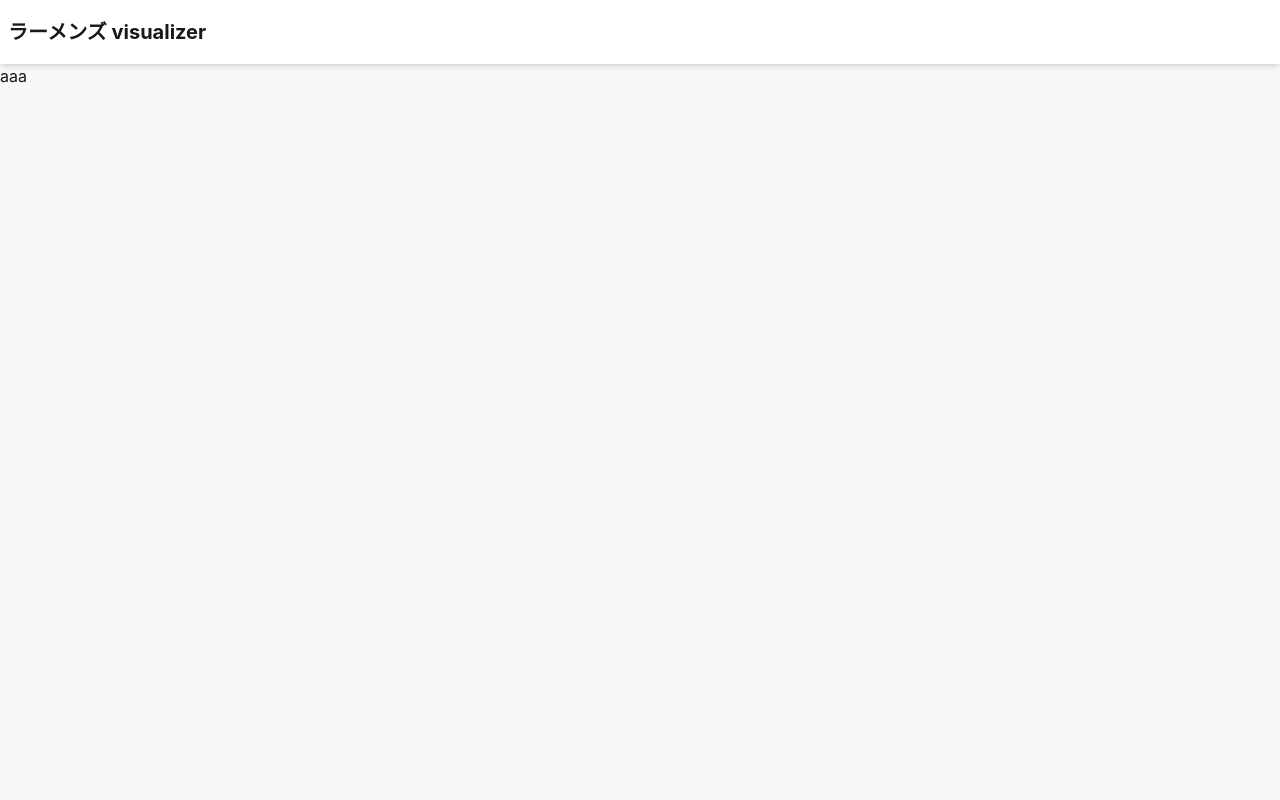
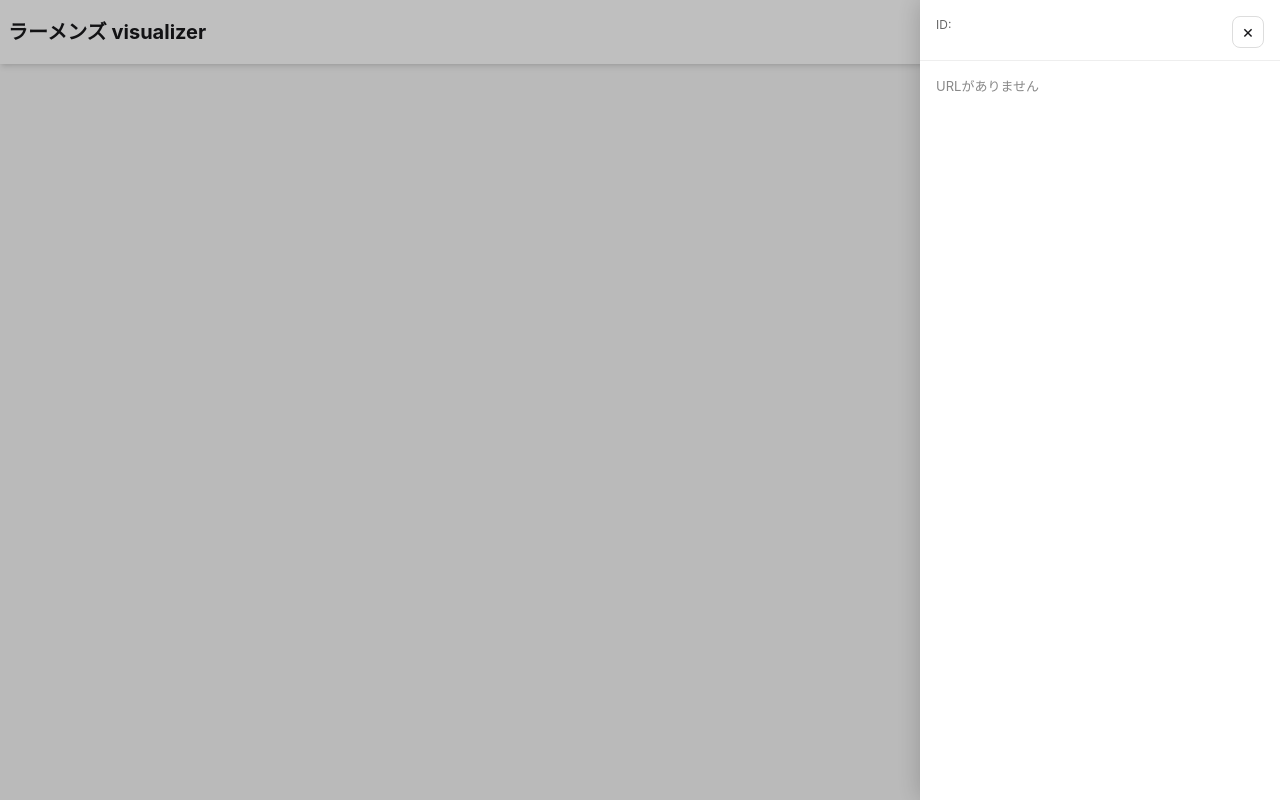
Before and after one commit to vdslab/theme2025-fruits, a React (Vite) app: page / in a window 1280 px wide. Built offline with nearby package versions, Linux system fonts and the light colour scheme.

Commit message:
詳細画面らしきものはでる

```diff
--- a/src/components/Main.jsx
+++ b/src/components/Main.jsx
@@ -1,3 +1,5 @@
+import DetailContent from "./detail/DetailContent";
+
 import { useEffect, useMemo, useState } from "react";
 import { csvParse } from "d3-dsv";
 
@@ -58,10 +60,15 @@ export default function Main() {
     }, [contMetaData]);
 
     useEffect(() => {
-        if (contMetaData.length > 0) {
+        if (contMetaData.length > 0 && selectedContId == null) {
             setSelectedContId(contMetaData[0].contId);
         }
-    }, [contMetaData]);
+    }, [contMetaData, selectedContId]);
 
-    return <p>aaa</p>;
+    return (
+        <DetailContent
+            contId={selectedContId}
+            onClose={() => setSelectedContId(null)}
+        />
+    );
 }
--- a/src/components/detail/DetailContent.jsx
+++ b/src/components/detail/DetailContent.jsx
@@ -1,3 +1,176 @@
-export default function DetailContent() {
-    return <div>a</div>;
+function toYouTubeEmbedUrl(url) {
+    if (!url) return null;
+
+    try {
+        const u = new URL(url);
+
+        // youtu.be/<id>
+        if (u.hostname === "youtu.be") {
+            const id = u.pathname.replace("/", "");
+            return id ? `https://www.youtube.com/embed/${id}` : null;
+        }
+
+        // youtube.com/watch?v=<id>
+        if (u.hostname.includes("youtube.com")) {
+            const id = u.searchParams.get("v");
+            return id ? `https://www.youtube.com/embed/${id}` : null;
+        }
+
+        return null;
+    } catch {
+        return null;
+    }
 }
+
+export default function DetailContent({ contId, onClose }) {
+    if (!contId) return null;
+
+    const embedUrl = toYouTubeEmbedUrl(contId.url);
+
+    return (
+        <>
+            {/* 背景クリックで閉じたいなら使う（不要なら消してOK） */}
+            <div
+                onClick={onClose}
+                style={{
+                    position: "fixed",
+                    inset: 0,
+                    background: "rgba(0,0,0,0.25)",
+                    zIndex: 40,
+                }}
+            />
+
+            {/* 右パネル本体 */}
+            <aside
+                style={{
+                    position: "fixed",
+                    top: 0,
+                    right: 0,
+                    height: "100vh",
+                    width: 360, // 固定幅（必要なら変更）
+                    background: "#fff",
+                    zIndex: 50,
+                    boxShadow: "0 0 24px rgba(0,0,0,0.2)",
+                    display: "flex",
+                    flexDirection: "column",
+                }}
+            >
+                {/* ヘッダ */}
+                <div
+                    style={{
+                        padding: "16px 16px 12px",
+                        borderBottom: "1px solid #eee",
+                        display: "flex",
+                        alignItems: "start",
+                        gap: 12,
+                    }}
+                >
+                    <div style={{ flex: 1, minWidth: 0 }}>
+                        <div style={{ fontSize: 12, color: "#666" }}>
+                            ID: {contId.contId}
+                            {contId.performanceId
+                                ? ` / 公演ID: ${contId.performanceId}`
+                                : ""}
+                        </div>
+
+                        <h2
+                            style={{
+                                margin: "6px 0 0",
+                                fontSize: 18,
+                                lineHeight: 1.3,
+                                wordBreak: "break-word",
+                            }}
+                        >
+                            {contId.title}
+                        </h2>
+
+                        {contId.relatedPerformanceName ? (
+                            <div
+                                style={{
+                                    marginTop: 8,
+                                    fontSize: 12,
+                                    color: "#666",
+                                }}
+                            >
+                                関連: {contId.relatedPerformanceName}
+                                {contId.relatedPerformanceId
+                                    ? `（${contId.relatedPerformanceId}）`
+                                    : ""}
+                            </div>
+                        ) : null}
+                    </div>
+
+                    <button
+                        onClick={onClose}
+                        aria-label="close"
+                        style={{
+                            width: 32,
+                            height: 32,
+                            borderRadius: 8,
+                            border: "1px solid #ddd",
+                            background: "#fff",
+                            cursor: "pointer",
+                            fontSize: 18,
+                            lineHeight: "30px",
+                        }}
+                    >
+                        ×
+                    </button>
+                </div>
+
+                {/* 本文 */}
+                <div style={{ padding: 16, overflow: "auto", flex: 1 }}>
+                    {/* 動画 */}
+                    {embedUrl ? (
+                        <div style={{ borderRadius: 12, overflow: "hidden" }}>
+                            <iframe
+                                width="100%"
+                                height="200"
+                                src={embedUrl}
+                                title={contId.title ?? "YouTube"}
+                                frameBorder="0"
+                                allow="accelerometer; autoplay; clipboard-write; encrypted-media; gyroscope; picture-in-picture; web-share"
+                                allowFullScreen
+                            />
+                        </div>
+                    ) : contId.url ? (
+                        <a href={contId.url} target="_blank" rel="noreferrer">
+                            動画を開く
+                        </a>
+                    ) : (
+                        <div style={{ color: "#888", fontSize: 13 }}>
+                            URLがありません
+                        </div>
+                    )}
+
+                    {/* 追加情報（後で拡張しやすい枠） */}
+                    <div style={{ marginTop: 16, display: "grid", gap: 10 }}>
+                        {/* 時間（後で使う） */}
+                        {contId.duration ? (
+                            <div>
+                                <div style={{ fontSize: 12, color: "#666" }}>
+                                    コントの時間
+                                </div>
+                                <div style={{ fontSize: 14 }}>
+                                    {contId.duration}
+                                </div>
+                            </div>
+                        ) : null}
+
+                        {/* 小道具 */}
+                        {contId.props ? (
+                            <div>
+                                <div style={{ fontSize: 12, color: "#666" }}>
+                                    小道具
+                                </div>
+                                <div style={{ fontSize: 14 }}>
+                                    {contId.props}
+                                </div>
+                            </div>
+                        ) : null}
+                    </div>
+                </div>
+            </aside>
+        </>
+    );
+}
```
